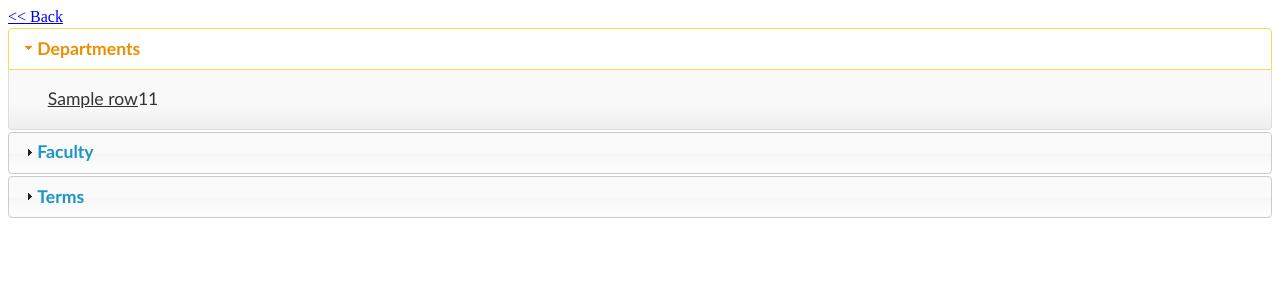
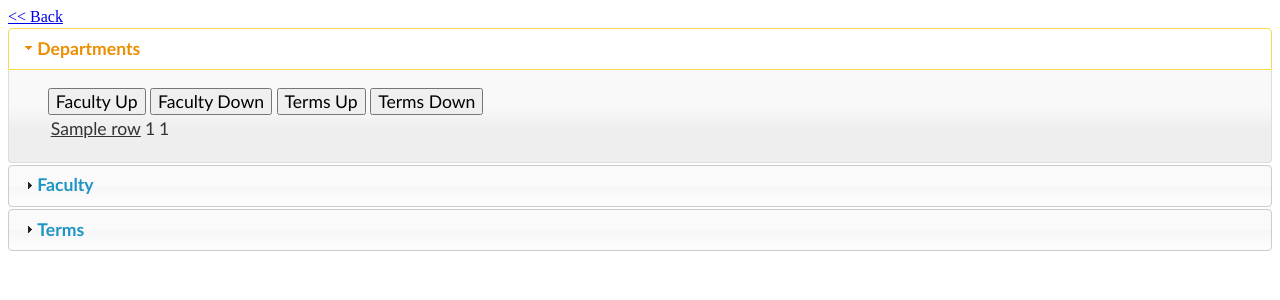
Before and after one commit to Brown-University-Library/OLD-ARCHIVED_rab-vocab, a Flask app: template app/templates/dashboard.html in a window 1280 px wide. Shown: the top 300 px of the page. Run offline with Flask 2, Linux system fonts and the light colour scheme; the template is opened without the code that fills it: most values are stand-ins (such as "Sample title", 1, 10 or a date in 2020); parts of the project's set-up code (start-up, migrations or seed data) failed here and were passed over.

Commit message:
Dashboard with basic sorting

```diff
--- a/app/templates/dashboard.html
+++ b/app/templates/dashboard.html
@@ -8,31 +8,91 @@
 	<script src="{{ url_for('static', filename='lib/jquery/jquery-3.1.1.min.js') }}"></script>
 	<!--<script src="lib/bootstrap-3.3.7-dist/js/bootstrap.min.js"></script>-->
 	<script src="{{ url_for('static', filename='lib/jquery-ui-1.12.1/jquery-ui.min.js') }}"></script>
+	<style>
+	.count {
+		  display: inline-block;
+		  min-width: 10px;
+		  padding: 3px 7px;
+		  font-size: 12px;
+		  font-weight: bold;
+		  line-height: 1;
+		  color: #fff;
+		  text-align: center;
+		  white-space: nowrap;
+		  vertical-align: middle;
+		  background-color: #777;
+		  border-radius: 10px;
+		  margin-left: 5px;
+		}
+	.count:empty {
+	  display: none;
+	}
+
+	.sort1 {
+		z-index: 1;
+	}
+	.sort2 {
+		z-index: 1;
+	}
+	</style>
 </head>
 <body>
 	<a href="http://dvivocit1.services.brown.edu/rabvocab/">&lt;&lt; Back</a>
 	<div class="top-accordion">
 		<h3>Departments</h3>
-		<ul>
+		<div>
+			<div>
+				<button class="sort1">Faculty Up</button>
+				<button class="sort2">Faculty Down</button>
+				<button class="sort3">Terms Up</button>
+				<button class="sort4">Terms Down</button>
+			</div>
+			<table>
+				<tbody class="dept-sort-list">
 				{% for row in data.depts %}
-			<li><a href=" {{row.dept_uri}} ">{{ row.dept_label }}</a><span>{{row.fac_count }}</span><span>{{row.term_count }}</span>
-			</li>
+					<tr data-dept-fac-cnt="{{ row.fac_count }}" data-dept-term-cnt="{{row.term_count }}">
+						<td><a href=" {{ row.dept_uri }} ">{{ row.dept_label }}</a></td>
+						<td>{{row.fac_count }}</td>
+						<td>{{row.term_count }}</td>
+					</tr>
 				{% endfor %}
-		</ul>
+				</tbody>
+			</table>
+		</div>
 		<h3>Faculty</h3>
-		<ul>
+		<div>
+			<div>
+				<button class="sort5">Terms Up</button>
+				<button class="sort6">Terms Down</button>
+			</div>
+			<table>
+				<tbody class="fac-sort-list">
 				{% for row in data.faculty %}
-			<li><a href=" {{row.fac_uri}} ">{{ row.fac_label }}</a><span>{{row.term_count }}</span>
-			</li>
+					<tr data-fac-term-cnt="{{ row.term_count }}">
+						<td><a href=" {{row.fac_uri}} ">{{ row.fac_label }}</a></td>
+						<td>{{row.term_count }}</td>
+					</tr>
 				{% endfor %}
-		</ul>
+				</tbody>
+			</table>
+		</div>
 		<h3>Terms</h3>
-		<ul>
+		<div>
+			<div>
+				<button class="sort7">Faculty Up</button>
+				<button class="sort8">Faculty Down</button>
+			</div>
+			<table>
+				<tbody class="term-sort-list">
 				{% for row in data.terms %}
-			<li><a href=" {{row.term_uri}} ">{{ row.term_label }}</a><span>{{row.fac_count }}</span>
-			</li>
+					<tr data-term-fac-cnt="{{ row.fac_count }}">
+						<td><a href=" {{row.term_uri}} ">{{ row.term_label }}</a></td>
+						<td>{{row.fac_count }}</td>
+					</tr>
 				{% endfor %}
-		</ul>
+				</tbody>
+			</table>
+		</div>
 	</div>
 
 		<script>
@@ -45,6 +105,56 @@
 			        });
 			    });
 			 });
+
+			function sortCount(arg, sel, elem, order) {
+			    var $selector = $(sel),
+			        $element = $selector.children(elem);
+
+			    $element.sort(function(a, b) {
+			        var an = parseInt(a.getAttribute(arg)),
+			        bn = parseInt(b.getAttribute(arg));
+
+			        if (order == 'asc') {
+			            if (an > bn)
+			                return 1;
+			            if (an < bn)
+			                return -1;
+			        } else if (order == 'desc') {
+			            if (an < bn)
+			                return 1;
+			            if (an > bn)
+			                return -1;
+			        }
+			        return 0;
+			    });
+
+			    $element.detach().appendTo($selector);
+			}
+
+			$(document).on('click', '.sort1', function() {
+			    sortCount('data-dept-fac-cnt', '.dept-sort-list', 'tr', 'desc');
+			});
+			$(document).on('click', '.sort2', function() {
+			    sortCount('data-dept-fac-cnt', '.dept-sort-list', 'tr', 'asc');
+			});
+			$(document).on('click', '.sort3', function() {
+			    sortCount('data-dept-term-cnt', '.dept-sort-list', 'tr', 'desc');
+			});
+			$(document).on('click', '.sort4', function() {
+			    sortCount('data-dept-term-cnt', '.dept-sort-list', 'tr', 'asc');
+			});
+			$(document).on('click', '.sort5', function() {
+			    sortCount('data-fac-term-cnt', '.fac-sort-list', 'tr', 'desc');
+			});
+			$(document).on('click', '.sort6', function() {
+			    sortCount('data-fac-term-cnt', '.fac-sort-list', 'tr', 'asc');
+			});
+			$(document).on('click', '.sort7', function() {
+			    sortCount('data-term-fac-cnt', '.term-sort-list', 'tr', 'desc');
+			});
+			$(document).on('click', '.sort8', function() {
+			    sortCount('data-term-fac-cnt', '.term-sort-list', 'tr', 'asc');
+			});
 		</script>
 </body>
 </html>
```
Lines whose indentation alone changed are shown as unchanged.
